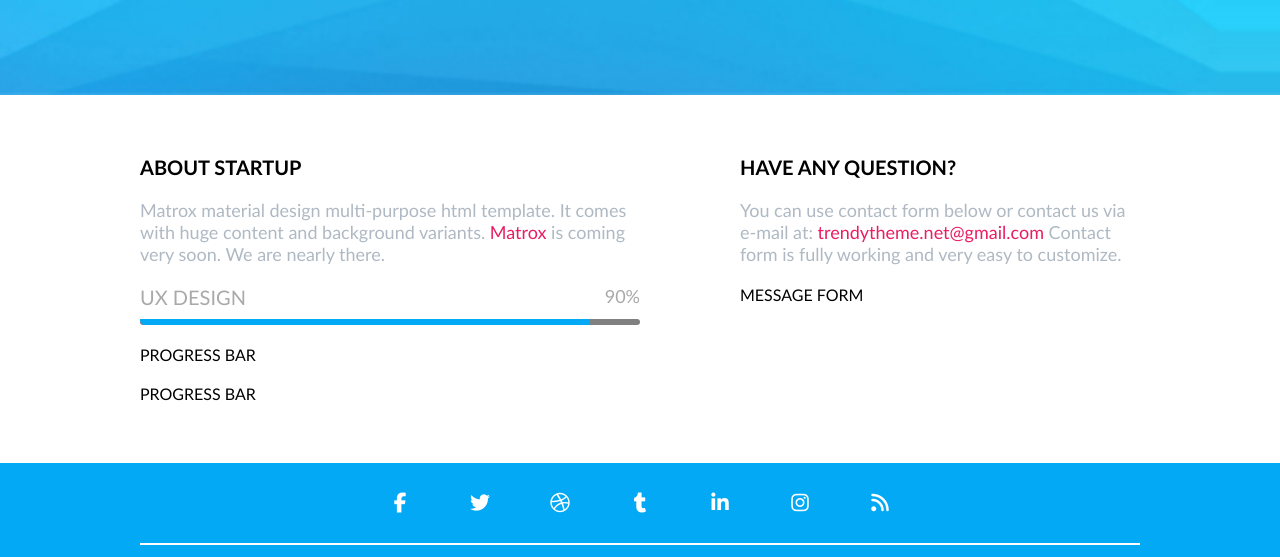
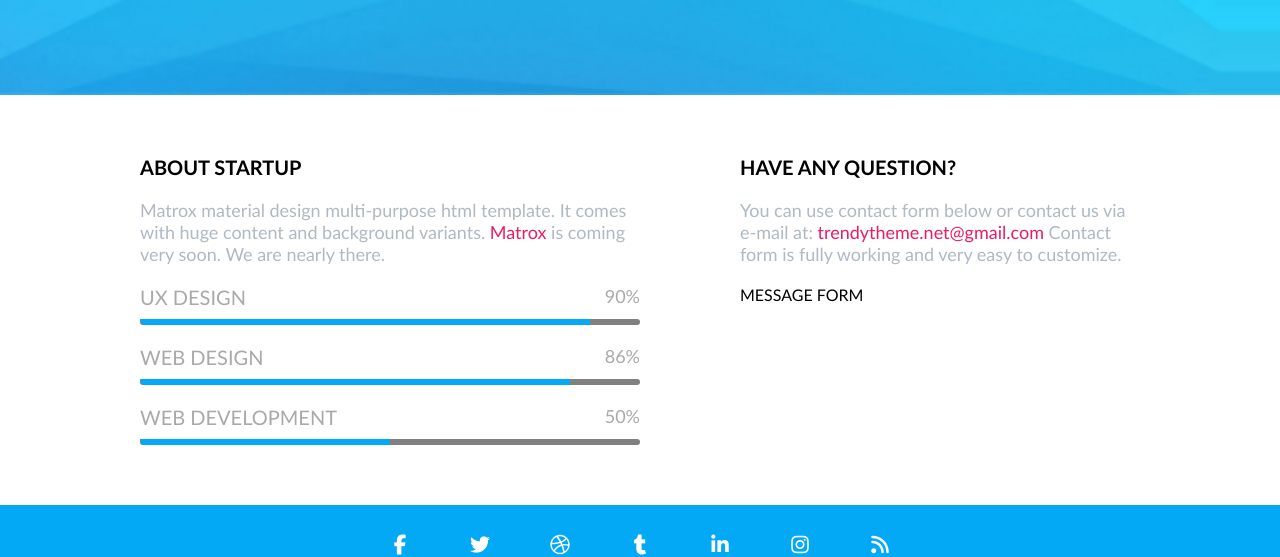
Before and after one commit to janis0316/10-coming-soon, a website: page index.html in a window 1280 px wide. Shown: the part 705-1262 px from the top of the page. Drawn offline with Linux system fonts and the light colour scheme.

Commit message:
progress bars

```diff
--- a/index.html
+++ b/index.html
@@ -67,14 +67,26 @@
                             <div class="valire">90%</div>
                         </div>
                         <div class="bottom">
-                            <div class="progress"></div>
+                            <div class="progress" style="width: 90%;"></div>
                         </div>
                     </div>
                     <div class="progress-bar">
-                        PROGRESS BAR
+                        <div class="top">
+                            <div class="label">Web Design</div>
+                            <div class="valire">86%</div>
+                        </div>
+                        <div class="bottom">
+                            <div class="progress" style="width: 86%;"></div>
+                        </div>
                     </div>
-                    <div>
-                        PROGRESS BAR
+                    <div class="progress-bar">
+                        <div class="top">
+                            <div class="label">Web Development</div>
+                            <div class="valire">50%</div>
+                        </div>
+                        <div class="bottom">
+                            <div class="progress" style="width: 50%;"></div>
+                        </div>
                     </div>
                 </div>
                 <div class="right-column">
```
Also changed, not shown: css/components/progress-bar.css (line endings or trailing spaces).
